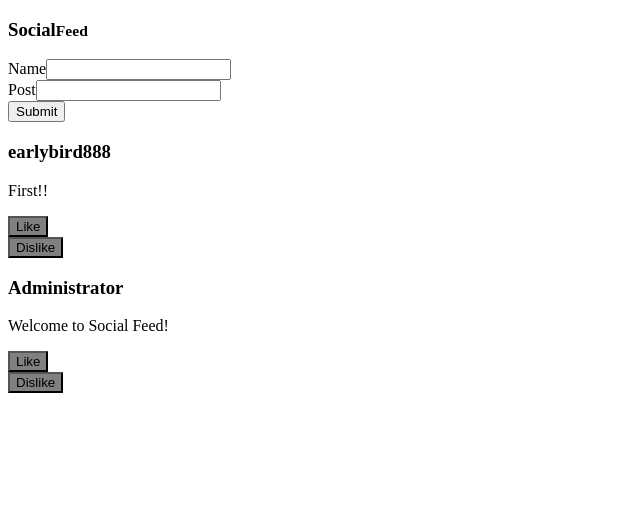
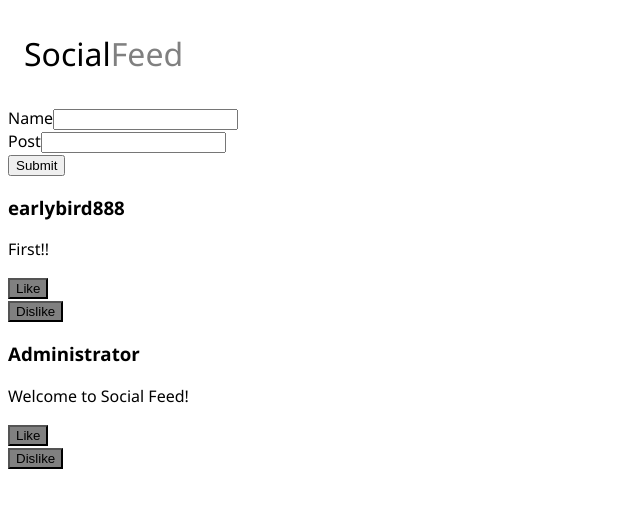
Before and after one commit to tjdanielson/social_feed, a React (Create React App) app: page / in a window 1280 px wide. Shown: the top 508 px of the page, without its empty margins (0-640 px from the left). Built offline with nearby package versions, Linux system fonts and the light colour scheme.

Commit message:
Styled title in navbar - connected stylesheet to navbar and app.js components.

```diff
--- a/src/App.js
+++ b/src/App.js
@@ -2,6 +2,7 @@ import React, { useState } from 'react';
 import NavBar from './Components/NavBar/NavBar';
 import CreatePost from './Components/CreatePost/CreatePost';
 import DisplayPosts from './Components/DisplayPosts/DisplayPosts';
+import './app.css'
 
 
 function App() {
@@ -28,7 +29,7 @@ function App() {
   }
 
   return (
-    <div >
+    <div className='all-container'>
       <NavBar />
       <CreatePost addNewPost={addNewPost}/>
       <DisplayPosts posts={posts} />
--- a/src/Components/NavBar/NavBar.jsx
+++ b/src/Components/NavBar/NavBar.jsx
@@ -1,10 +1,11 @@
 import React from 'react';
+import './../../app.css';
 
 const NavBar = (props) => {
     return (
-        <div>
-        <h3>Social
-        <small>Feed</small></h3>
+        <div className='navbar'>
+            <h3>Social
+            <small>Feed</small></h3>
         </div>
      );
 }
--- /dev/null
+++ b/src/app.css
@@ -0,0 +1,17 @@
+.all-container {
+    font-family: 'Segoe UI', Tahoma, Geneva, Verdana, sans-serif;
+}
+
+.navbar {
+    margin: 1em;
+}
+
+.navbar h3 {
+    font-weight: normal;
+    font-size: 2em;
+}
+
+.navbar small {
+    color: gray;
+    font-size: 1em;
+}
```
